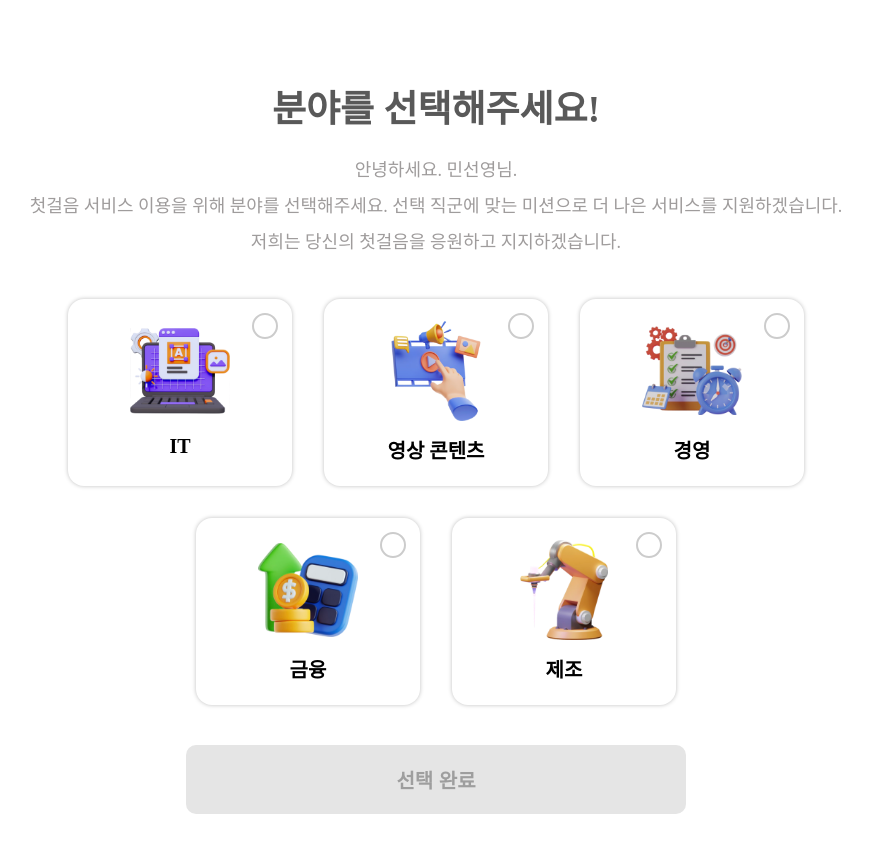
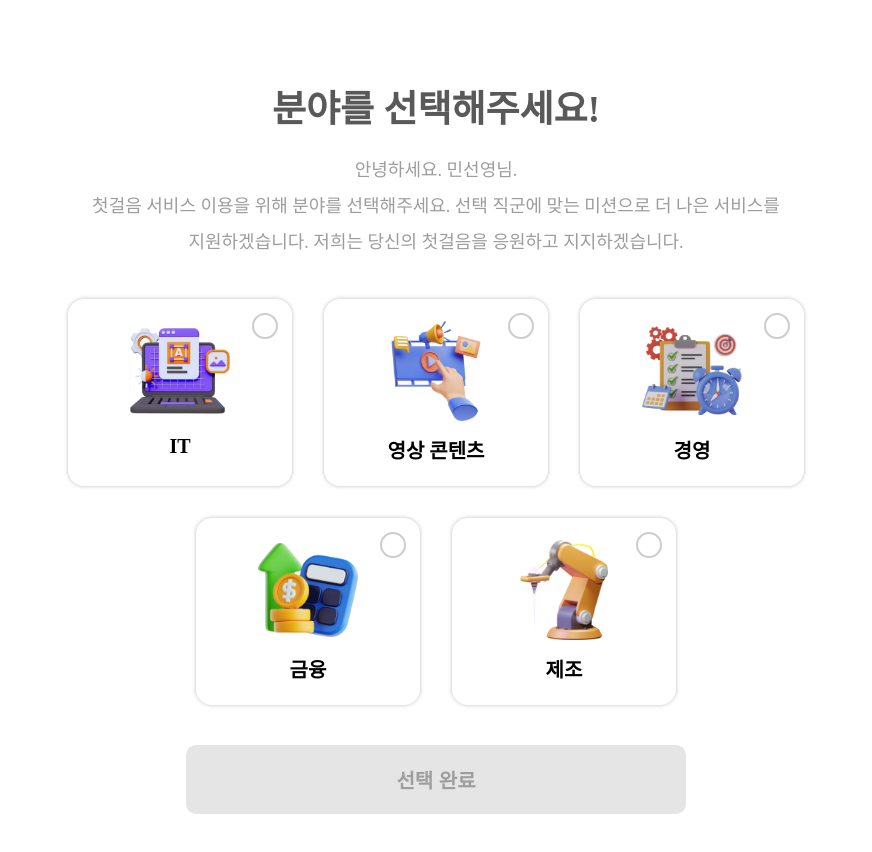
Before and after one commit to TeamS22D/first-step-web, a React (Vite) app: page /occupation in a window 1280 px wide. Shown: the top 852 px of the page, without its empty margins (204-1076 px from the left). Built offline with nearby package versions, Linux system fonts and the light colour scheme; a web font is replaced by a local one.

Commit message:
Update Occupation.tsx

```diff
--- a/src/pages/Occupation/Occupation.tsx
+++ b/src/pages/Occupation/Occupation.tsx
@@ -7,7 +7,6 @@ import managePng from "../../assets/Dictionary/manage.png";
 import financePng from "../../assets/Dictionary/finance.png";
 import factoryPng from "../../assets/Dictionary/factory.png";
 import selectPng from "../../assets/Dictionary/select.png";
-
 import LongButton from "../Auth/components/LongButton";
 
 type Field = {
@@ -27,19 +26,25 @@ export default function Occupation() {
     { id: "factory", label: "제조", node: <img src={factoryPng} alt="제조" /> },
   ];
 
+  const handleSubmit = () => {
+    if (!selected) return;
+    localStorage.setItem("occupation", selected);
+  };
+
   return (
     <S.Container>
       <S.Title>분야를 선택해주세요!</S.Title>
 
       <S.Description>
         <p>안녕하세요. 민선영님.</p>
-        <p>첫걸음 서비스 이용을 위해 분야를 선택해주세요. 선택 직군에 맞는 미션으로 더 나은 서비스를 지원하겠습니다.</p>
-        <p>저희는 당신의 첫걸음을 응원하고 지지하겠습니다.</p>
+        <p>첫걸음 서비스 이용을 위해 분야를 선택해주세요. 선택 직군에 맞는 미션으로 더 나은 서비스를</p>
+        <p>지원하겠습니다. 저희는 당신의 첫걸음을 응원하고 지지하겠습니다.</p>
       </S.Description>
 
       <S.TopRow>
         {fields.slice(0, 3).map((field) => {
           const isSelected = selected === field.id;
+
           return (
             <S.Card
               key={field.id}
@@ -78,7 +83,9 @@ export default function Occupation() {
         })}
       </S.BottomRow>
 
-      <LongButton disabled={!selected}>선택 완료</LongButton>
+      <LongButton disabled={!selected}>
+        선택 완료
+      </LongButton>
     </S.Container>
   );
 }
```
